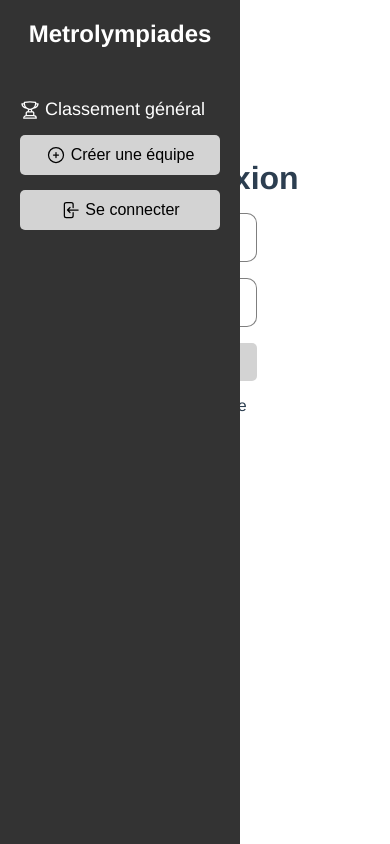
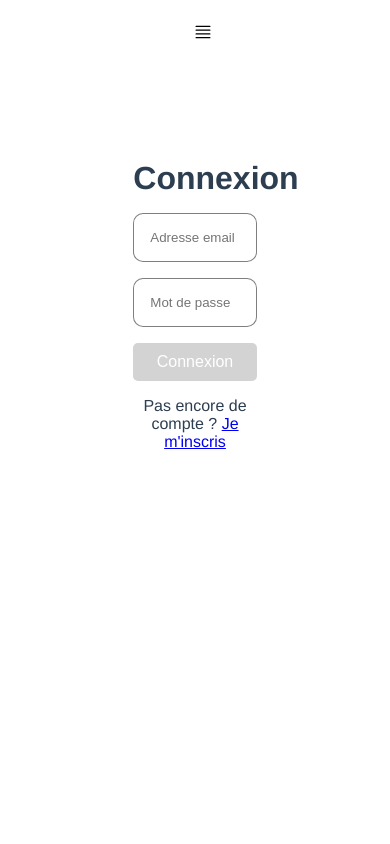
Before and after one commit to KytMj/Metrolympiades, a Vue app: page /login in a window 390 px wide. Built offline with nearby package versions, Linux system fonts and the light colour scheme.

Commit message:
feat: responsive navbar when smaller screen

```diff
--- a/src/components/SideNavbar.vue
+++ b/src/components/SideNavbar.vue
@@ -7,6 +7,7 @@ import {
   TrophyIcon,
   PlusCircleIcon,
   RocketLaunchIcon,
+  Bars4Icon
 } from '@heroicons/vue/24/outline'
 
 import { useRouter } from 'vue-router'
@@ -51,10 +52,23 @@ if (user.value !== null && user.value !== undefined) {
 }
 
 const isConnected = user.value !== null && user.value !== undefined
+
+const isNavbarOpen = ref(false)
+
+function toggleNavbar() {
+  isNavbarOpen.value = !isNavbarOpen.value
+}
+
 </script>
 
 <template>
-  <div class="navbar">
+  <div>
+    <button class="hamburger" @click="toggleNavbar">
+      <Bars4Icon class="icon" />
+    </button>
+  </div>
+
+  <div :class="['navbar', { open: isNavbarOpen }]">
     <div class="brandName clickable" @click="sendToHome">Metrolympiades</div>
 
     <div
@@ -156,4 +170,36 @@ button {
 .navbar a:hover {
   text-decoration: underline;
 }
+
+.hamburger{
+  display: none;
+}
+@media screen and (max-width: 768px) {
+  .navbar {
+    opacity: 0;
+    transform: translateX(-20px);
+    pointer-events: none;
+    transition: opacity 0.3s ease, transform 0.3s ease;
+  }
+
+  .hamburger {
+    display: block;
+    position: absolute;
+    top: 10px;
+    left: 10px;
+    background: none;
+    border: none;
+    color: black;
+    font-size: 24px;
+    z-index: 200;
+    cursor: pointer;
+  }
+
+  .navbar.open {
+    background-color: #333;
+    opacity: 1;
+    transform: translateX(0);
+    pointer-events: auto;
+  }
+}
 </style>
```
